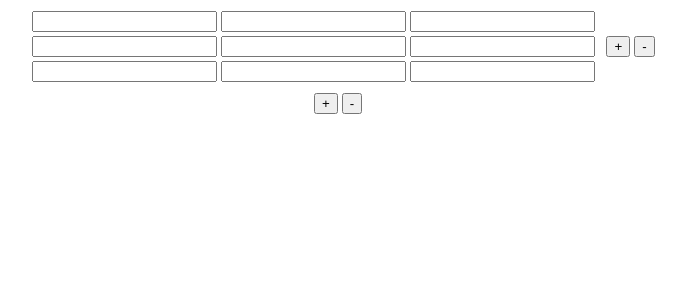
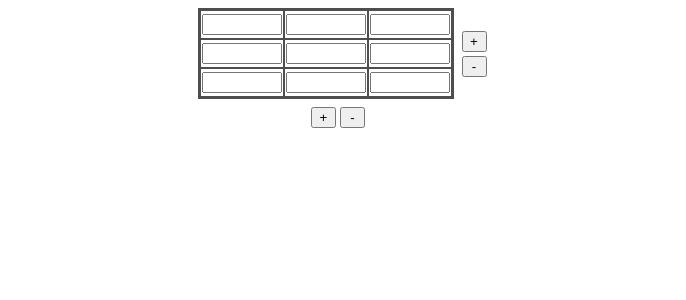
Before and after one commit to Stanislavf7/TSU_Practice_2025, a PHP site: page / in a window 1280 px wide. Shown: the top 300 px of the page, without its empty margins (298-984 px from the left). Run offline with PHP 8.4, Linux system fonts and the light colour scheme.

Commit message:
style JS_task5, some rework

```diff
--- a/JS_task5/script.js
+++ b/JS_task5/script.js
@@ -1,11 +1,6 @@
 let row = window.localStorage.getItem("row") || 3,
   col = window.localStorage.getItem("col") || 3,
   tableData = JSON.parse(window.localStorage.getItem("data") || "{}");
-
-function idk() {
-  alert("you press the button");
-  return true;
-}
 
 function checkBeforeDelete(isRow) {
   let dataChek = true;
@@ -75,7 +70,7 @@ function addTableElements(isRow) {
 
 function changeTableSize(rowChange, colChange) {
   if ((row == 1 && rowChange < 0) || (col == 1 && colChange < 0)) {
-    alert("you can't delete whole table");
+    alert("Вы не можете удалить последнюю строку или столбец");
     return;
   }
 
--- a/JS_task5/styles.css
+++ b/JS_task5/styles.css
@@ -12,3 +12,42 @@
   gap: 8px;
   align-items: center;
 }
+
+#rowBtn {
+  display: flex;
+  flex-direction: row;
+  gap: 4px;
+}
+
+#colBtn {
+  display: flex;
+  flex-direction: column;
+  gap: 4px;
+}
+
+#rowBtn button,
+#colBtn button {
+  width: 25px;
+}
+
+table {
+  border: 2px solid #222222cc;
+  border-spacing: 0;
+  table-layout: fixed;
+  width: fit-content;
+}
+
+
+table td {
+  border: 1px solid #222222cc;
+  border-spacing: 0;
+  width: 80px;
+  height: 25px;
+  padding: 1px;
+  text-align: left;
+}
+
+input {
+  width: 80px;
+  box-sizing: border-box;
+}
```
